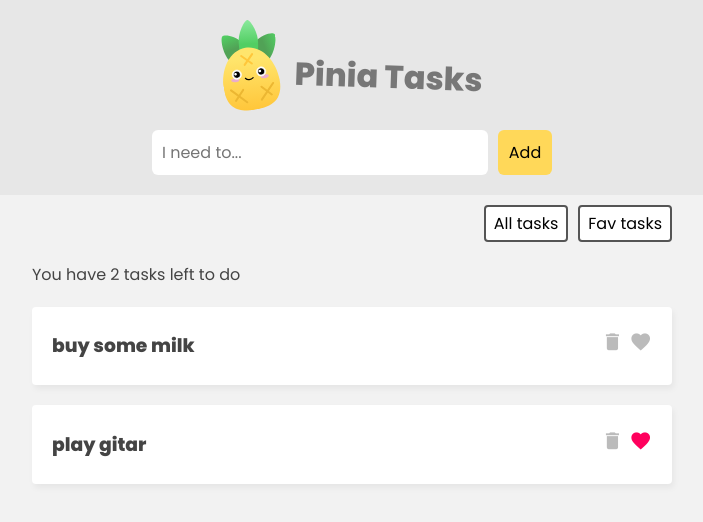
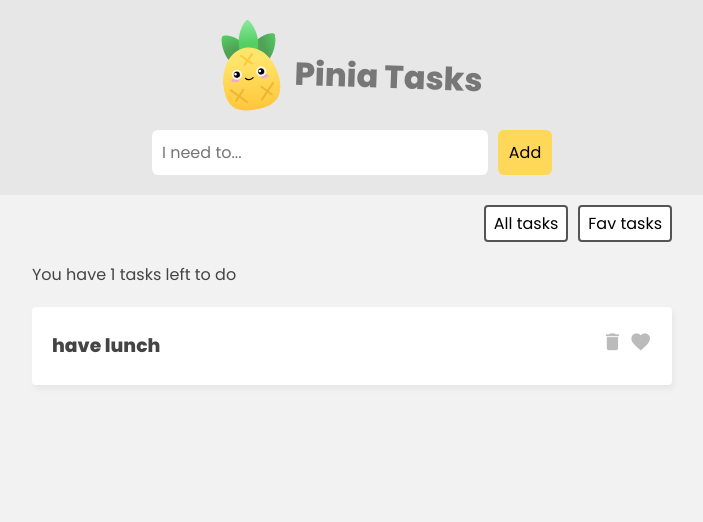
Before and after one commit to MrtnBck/pinia-tasks, a Vue app: page / in a window 1280 px wide. Shown: the top 522 px of the page, without its empty margins (288-991 px from the left). Built offline with nearby package versions, Linux system fonts and the light colour scheme; data requests are answered from the project's data file.

Commit message:
async actions

```diff
--- /dev/null
+++ b/data/db.json
@@ -0,0 +1,9 @@
+{
+  "tasks": [
+    {
+      "title": "have lunch",
+      "isFav": false,
+      "id": 8364
+    }
+  ]
+}
--- a/src/App.vue
+++ b/src/App.vue
@@ -14,6 +14,9 @@
       <button @click="filter = 'all'">All tasks</button>
       <button @click="filter = 'favs'">Fav tasks</button>
     </nav>
+
+    <!-- loading -->
+    <div class="loading" v-if='taskStore.loading'>Loading tasks...</div>
 
     <!--  task list -->
     <div class="task-list" v-if="filter === 'all'">
@@ -47,6 +50,10 @@
 
     const filter = ref("all");
 
+
+    //fetch tasks
+    taskStore.getTasks()
+
     return { taskStore, filter };
   },
 };
--- a/src/assets/main.css
+++ b/src/assets/main.css
@@ -108,3 +108,14 @@
   color: #555;
   font-size: 1em;
 }
+
+/* loading state */
+.loading {
+  max-width: 640px;
+  border: 1px solid #ffd859;
+  background: #ffe9a0;
+  color: #3a3a3a;
+  padding: 5px 0;
+  text-align: center;
+  margin: 30px auto;
+}
--- a/src/stores/TaskStore.js
+++ b/src/stores/TaskStore.js
@@ -2,10 +2,8 @@
 
 export const useTaskStore = defineStore("tasksStore", {
   state: () => ({
-    tasks: [
-      { id: 1, title: "buy some milk", isFav: false },
-      { id: 2, title: "play gitar", isFav: true },
-    ],
+    tasks: [],
+    loading: false,
   }),
   getters: {
     favs() {
@@ -22,18 +20,54 @@
     },
   },
   actions: {
-    addTask(task) {
+    async getTasks() {
+      this.loading = true;
+      const response = await fetch("http://localhost:3000/tasks");
+      const data = await response.json();
+
+      this.tasks = data;
+      this.loading = false;
+    },
+    async addTask(task) {
       this.tasks.push(task);
+
+      const res = await fetch("http://localhost:3000/tasks", {
+        method: "POST",
+        body: JSON.stringify(task),
+        headers: { "Content-Type": "application/json" },
+      });
+
+      if (res.error) {
+        console.log(res.error);
+      }
     },
-    deleteTask(id) {
+    async deleteTask(id) {
       this.tasks = this.tasks.filter((task) => {
         return task.id !== id;
       });
+
+      const res = await fetch("http://localhost:3000/tasks/" + id, {
+        method: "DELETE",
+      });
+
+      if (res.error) {
+        console.log(res.error);
+      }
     },
-    toggleFav(id) {
+    async toggleFav(id) {
       const task = this.tasks.find((task) => task.id === id);
 
       task.isFav = !task.isFav;
+
+      const res = await fetch("http://localhost:3000/tasks/" + id, {
+        method: "PATCH",
+        body: JSON.stringify({ isFav: task.isFav }),
+        headers: { "Content-Type": "application/json" },
+      });
+
+      if (res.error) {
+        console.log(res.error);
+      }
     },
   },
 });
```
